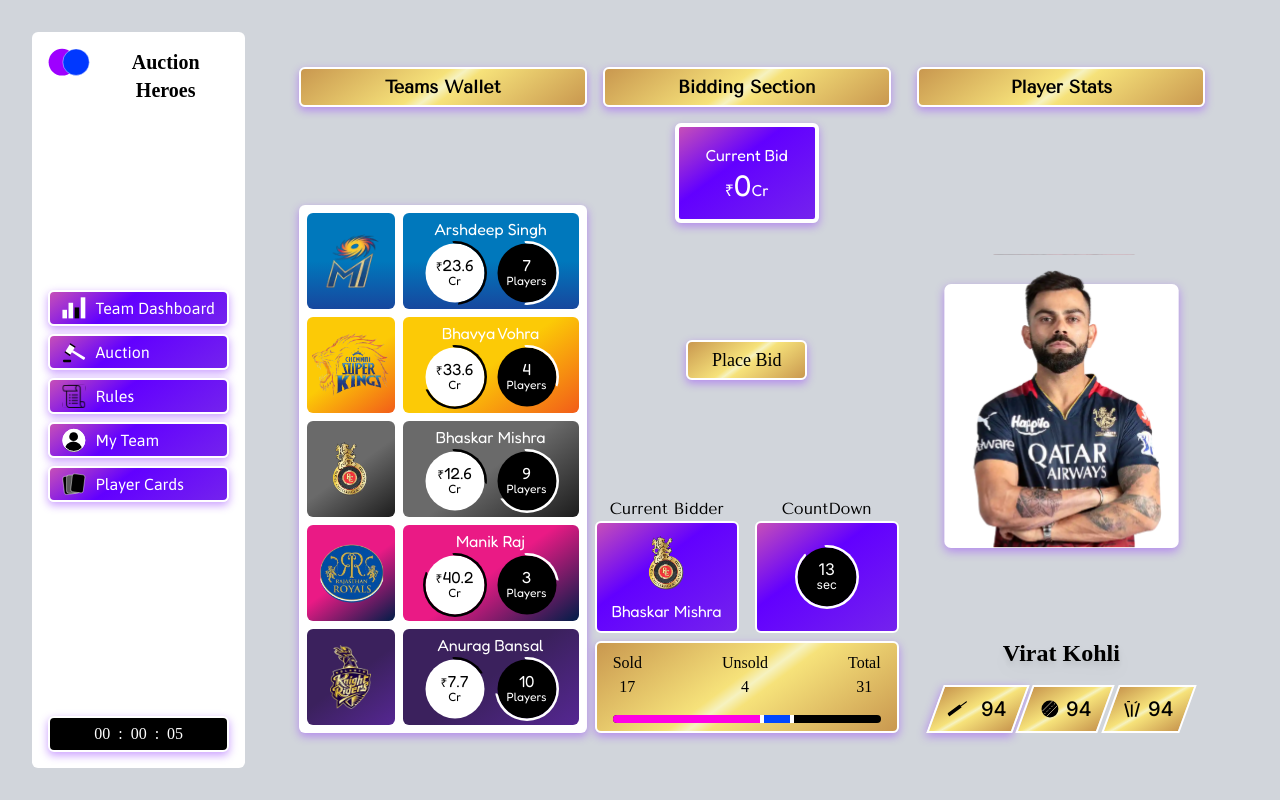
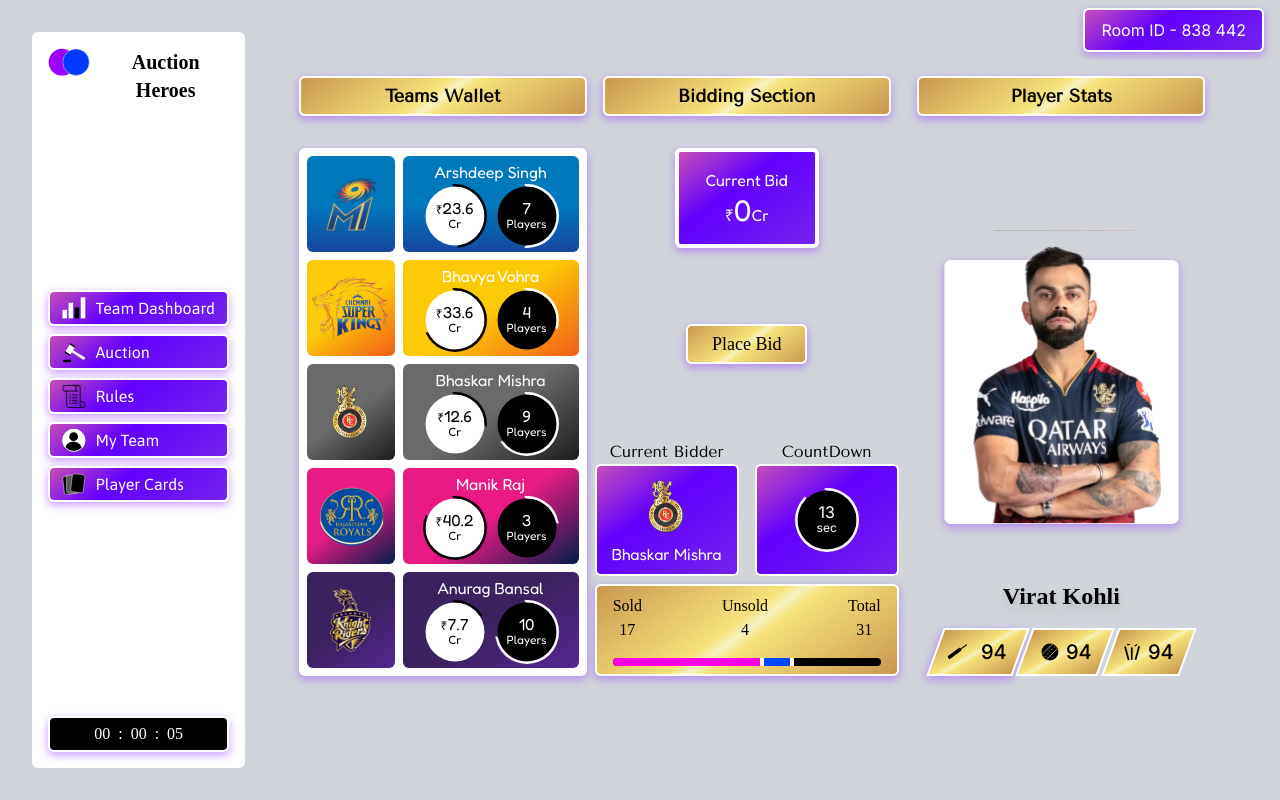
Before and after one commit to arsh-deep-0/AuctionHero, a Next.js app in the folder client/: page /auctionRoom/auction in a window 1280 px wide. Built offline with nearby package versions, Linux system fonts and the light colour scheme; a web font is replaced by a local one.

Commit message:
Room ID section ADDED

```diff
--- a/client/app/auctionRoom/auction/page.jsx
+++ b/client/app/auctionRoom/auction/page.jsx
@@ -1,31 +1,35 @@
-"use client"
-import BiddingSection from '@/app/components/auctionRoom/auction/BiddingSection/BiddingSection'
-import PlayerStatsSection from '@/app/components/auctionRoom/auction/PlayerStatsSection/PlayerStatsSection'
-import SideNavbar from '@/app/components/auctionRoom/auction/SideNavbar/SideNavbar'
-import TeamsWallet from '@/app/components/auctionRoom/auction/TeamsWallet/TeamsWallet'
-import React from 'react'
+"use client";
+import BiddingSection from "@/app/components/auctionRoom/auction/BiddingSection/BiddingSection";
+import RoomID from "@/app/components/auctionRoom/auction/Miscellaneous/RoomID";
+import PlayerStatsSection from "@/app/components/auctionRoom/auction/PlayerStatsSection/PlayerStatsSection";
+import SideNavbar from "@/app/components/auctionRoom/auction/SideNavbar/SideNavbar";
+import TeamsWallet from "@/app/components/auctionRoom/auction/TeamsWallet/TeamsWallet";
+import React from "react";
 
 function page() {
   return (
-    <div className='flex h-screen  bg-gray-300  align-bottom'>
-        <div className='w-1/6 '>
-        <SideNavbar/>
+    <div className="flex h-screen  bg-gray-300  align-bottom">
+      <div className="w-1/6 ">
+        <SideNavbar />
+      </div>
+      <div className="flex flex-col  w-5/6">
+        <div className="flex justify-end px-4 py-2">
+          <RoomID />
         </div>
-
-        <div className='flex gap-12 justify-center  w-5/6 bg-gray-300 text-black items-center inset-8'>
-            <div className='w-1/4 h-5/6'>
-            <TeamsWallet/>
-            </div>
-            <div className='w-1/4 h-5/6'>
+        <div className="flex gap-12 justify-center align-top py-4 w-full bg-gray-300 text-black inset-8">
+          <div className="w-1/4 h-full">
+            <TeamsWallet />
+          </div>
+          <div className="w-1/4 h-full">
             <BiddingSection />
-            </div>
-            <div className='w-1/4 h-5/6'>
+          </div>
+          <div className="w-1/4 h-full">
             <PlayerStatsSection />
-            </div>
-
+          </div>
         </div>
+      </div>
     </div>
-  )
+  );
 }
 
-export default page
+export default page;
--- a/client/app/components/auctionRoom/auction/BiddingSection/BiddingSection.jsx
+++ b/client/app/components/auctionRoom/auction/BiddingSection/BiddingSection.jsx
@@ -34,7 +34,7 @@
 
   return (
     <div className="flex flex-col justify-between h-full gap-4 items-center">
-      <div className="flex flex-col gap-4 items-center">
+      <div className="flex flex-col gap-8 items-center">
         <Heading />
         <CurrentBid currentBidValue={currentBidVal} />
       </div>
--- /dev/null
+++ b/client/app/components/auctionRoom/auction/Miscellaneous/RoomID.jsx
@@ -0,0 +1,11 @@
+import React from 'react'
+
+const RoomID = () => {
+  return (
+    <div className='bg-blue-pink px-4 py-2 blue-shadow text-white border-2 border-solid border-white rounded-md'>
+      Room ID - 838 442
+    </div>
+  )
+}
+
+export default RoomID
--- a/client/app/components/auctionRoom/auction/PlayerStatsSection/PlayerHolder.jsx
+++ b/client/app/components/auctionRoom/auction/PlayerStatsSection/PlayerHolder.jsx
@@ -8,7 +8,7 @@
         <div >
           <img
             className="w-[24rem] absolute inset-x-0 bottom-0"
-            src="/resources/images/Virat Kohli.svg"
+            src="/resources/playerImages/Virat Kohli.svg"
             alt=""
           />
         </div>
--- a/client/app/components/auctionRoom/auction/TeamsWallet/TeamsWallet.jsx
+++ b/client/app/components/auctionRoom/auction/TeamsWallet/TeamsWallet.jsx
@@ -4,7 +4,7 @@
 
 function TeamsWallet() {
   return (
-    <div className="flex flex-col justify-between h-full gap-4 ">
+    <div className="flex flex-col justify-between h-full gap-8 ">
       <Heading/>
       <WalletContainer/>
     </div>
```
Also changed, not shown: client/public/resources/images/login-icon.svg (added), client/public/resources/playerImages/Virat Kohli.svg (renamed from client/public/resources/images/Virat Kohli.svg).
